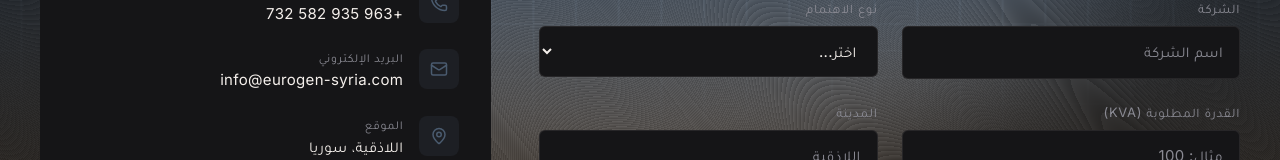
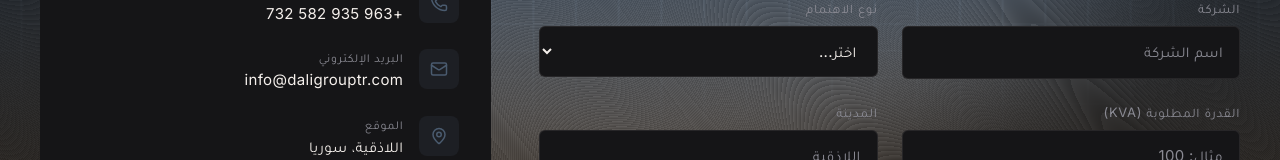
Before and after one commit to dali-1995/eurogen-syria, a React (Vite) app: page /contact in a window 1280 px wide. Shown: the part 496-656 px from the top of the page. Built offline with nearby package versions, Linux system fonts and the light colour scheme.

Commit message:
Update Contact.tsx

```diff
--- a/src/pages/Contact.tsx
+++ b/src/pages/Contact.tsx
@@ -201,7 +201,7 @@ export default function Contact() {
                     </div>
                     <div>
                       <span className="text-[12px] text-[#8A8A93] uppercase tracking-wider block">البريد الإلكتروني</span>
-                      <span className="text-[15px] text-[#F5F0EC]">info@eurogen-syria.com</span>
+                      <span className="text-[15px] text-[#F5F0EC]">info@daligrouptr.com</span>
                     </div>
                   </div>
 
```
